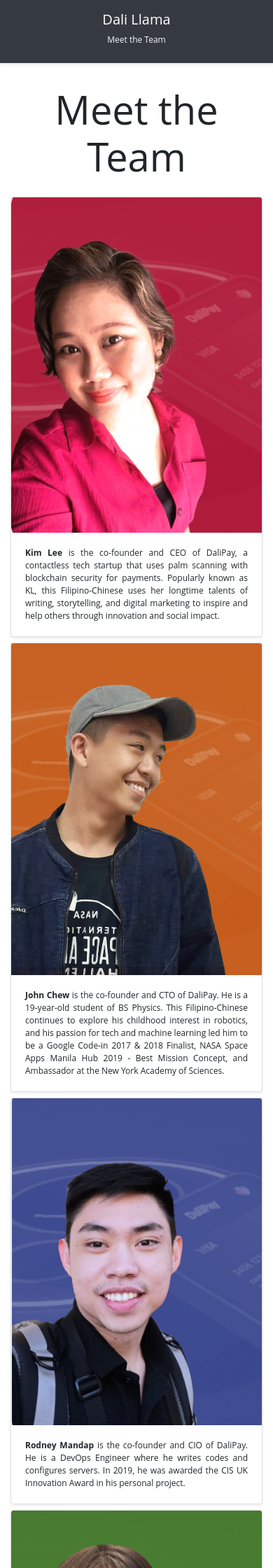
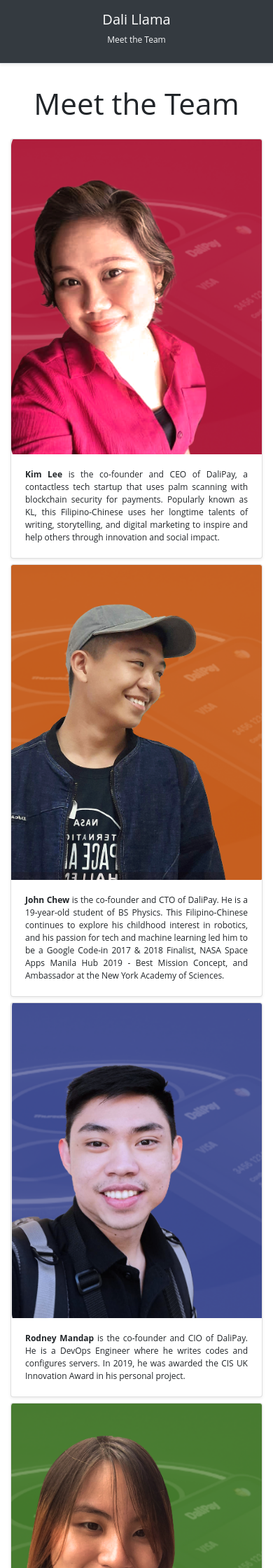
Before and after one commit to rodneymandap/dali-llama, a Flask app: page /team in a window 390 px wide. Shown: the top 2240 px of the page at 70% size. Run offline with Flask 2, Linux system fonts and the light colour scheme; some libraries are stand-ins or nearby versions.

Commit message:
Add style for team-title

```diff
--- a/static/css/app.css
+++ b/static/css/app.css
@@ -4,9 +4,23 @@
 
 .card img {
     /* padding-left: 10px; */
+    height: 450px;
 }
+
 
 body {
   font-family: "Open Sans", sans-serif;
   font-size: 12px;
 }
+
+@media screen and (max-width: 600px) {
+  .column {
+    width: 100%;
+    display: block;
+    margin-bottom: 20px;
+  }
+}
+
+#team-title {
+    font-size: 5.0vh;
+}
```
